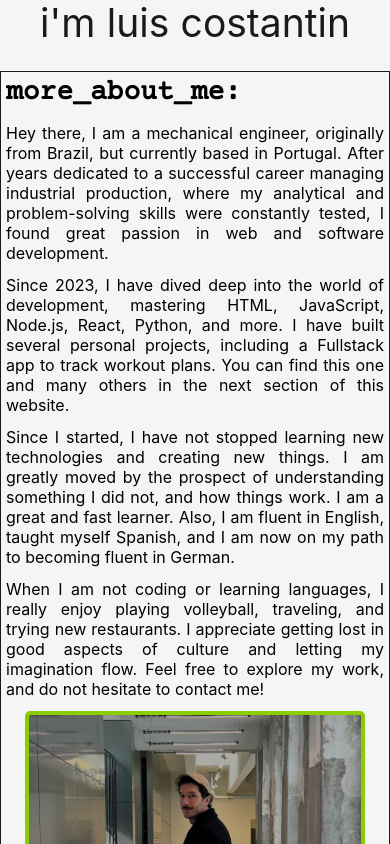
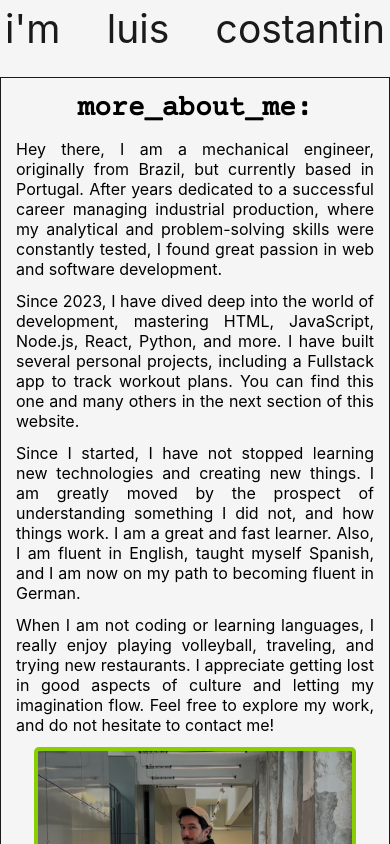
Before and after one commit to luisclaudioc/portfolio2point0, a React (Create React App) app: page / in a window 390 px wide. Shown: the top 844 px of the page. Built offline with nearby package versions, Linux system fonts and the light colour scheme.

Commit message:
responsiveness

```diff
--- a/src/App.css
+++ b/src/App.css
@@ -135,6 +135,7 @@ textarea {
   border: solid 0.5px #1a1a1a;
   border-radius: 5px;
   background-color:  #dcdcdc;
+  color: #1a1a1a;
 }
 
 .btn > a {
@@ -181,6 +182,7 @@ textarea {
 
   h1 {
     font-size: 1.750em;
+    text-align: center;
   }
 
   .About, .Project, .Skills {
@@ -192,8 +194,12 @@ textarea {
     margin: 0;
   }
 
+  .title {
+    margin: 5px;
+  }
+
   .About, .Projects, .Skills, .Contact {
-    padding: 5px;
+    padding: 15px;
   }
 }
 /*
```
